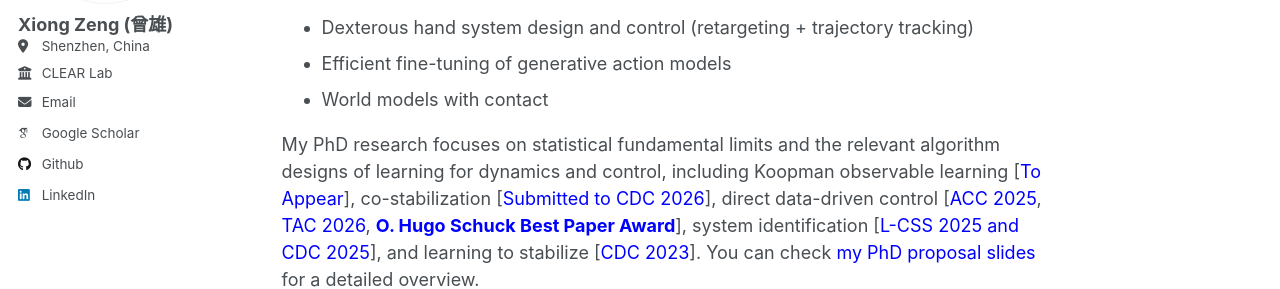
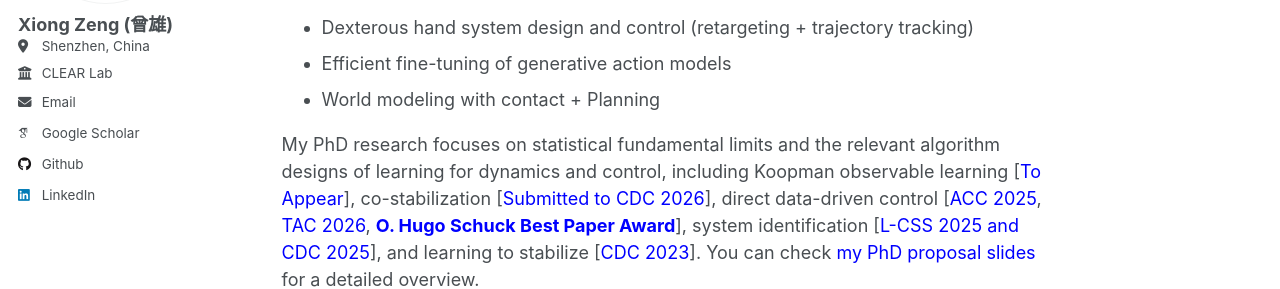
Before and after one commit to zengxiong111/zengxiong.github.io, a Jekyll site: the page built from _pages/about.md, in a window 1280 px wide and 1055 px high. Shown: the part 307-596 px from the top of the window. Built offline with Jekyll 4.4.1, drawn with Linux system fonts in a browser that asks for light colours; some web fonts are replaced; our own code applies the rules of GitHub Pages for plain Markdown files.

Commit message:
Update about.md

```diff
--- a/_pages/about.md
+++ b/_pages/about.md
@@ -12,7 +12,7 @@ I'm a postdoctoral researcher at <a href="https://www.wzhanglab.site/" style="co
 
 - Dexterous hand system design and control (retargeting + trajectory tracking)
 - Efficient fine-tuning of generative action models
-- World models with contact
+- World modeling with contact + Planning
 
 
 My PhD research focuses on statistical fundamental limits and the relevant algorithm designs of learning for dynamics and control, including Koopman observable learning [<a href="https://scholar.google.com/citations?user=v4lWTTwAAAAJ&hl=en" style="color: blue;text-decoration: none;" target="_blank">To Appear</a>], co-stabilization [<a href="https://scholar.google.com/citations?user=v4lWTTwAAAAJ&hl=en" style="color: blue;text-decoration: none;" target="_blank">Submitted to CDC 2026</a>], direct data-driven control [<a href="https://web.eecs.umich.edu/~necmiye/pubs/ZengBO_acc25.pdf" style="color: blue;text-decoration: none;" target="_blank">ACC 2025</a>, <a href="https://arxiv.org/abs/2412.19705" style="color: blue;text-decoration: none;" target="_blank">TAC 2026</a>, <a href="https://a2c2.org/paper-award/o-hugo-schuck-best-paper-award#recipients" style="color: blue;text-decoration: none;" target="_blank">**O. Hugo Schuck Best Paper Award**</a>], system identification [<a href="https://arxiv.org/abs/2503.16817" style="color: blue;text-decoration: none;" target="_blank">L-CSS 2025 and CDC 2025</a>], and learning to stabilize [<a href="https://arxiv.org/abs/2311.11151" style="color: blue;text-decoration: none;" target="_blank">CDC 2023</a>].
```
